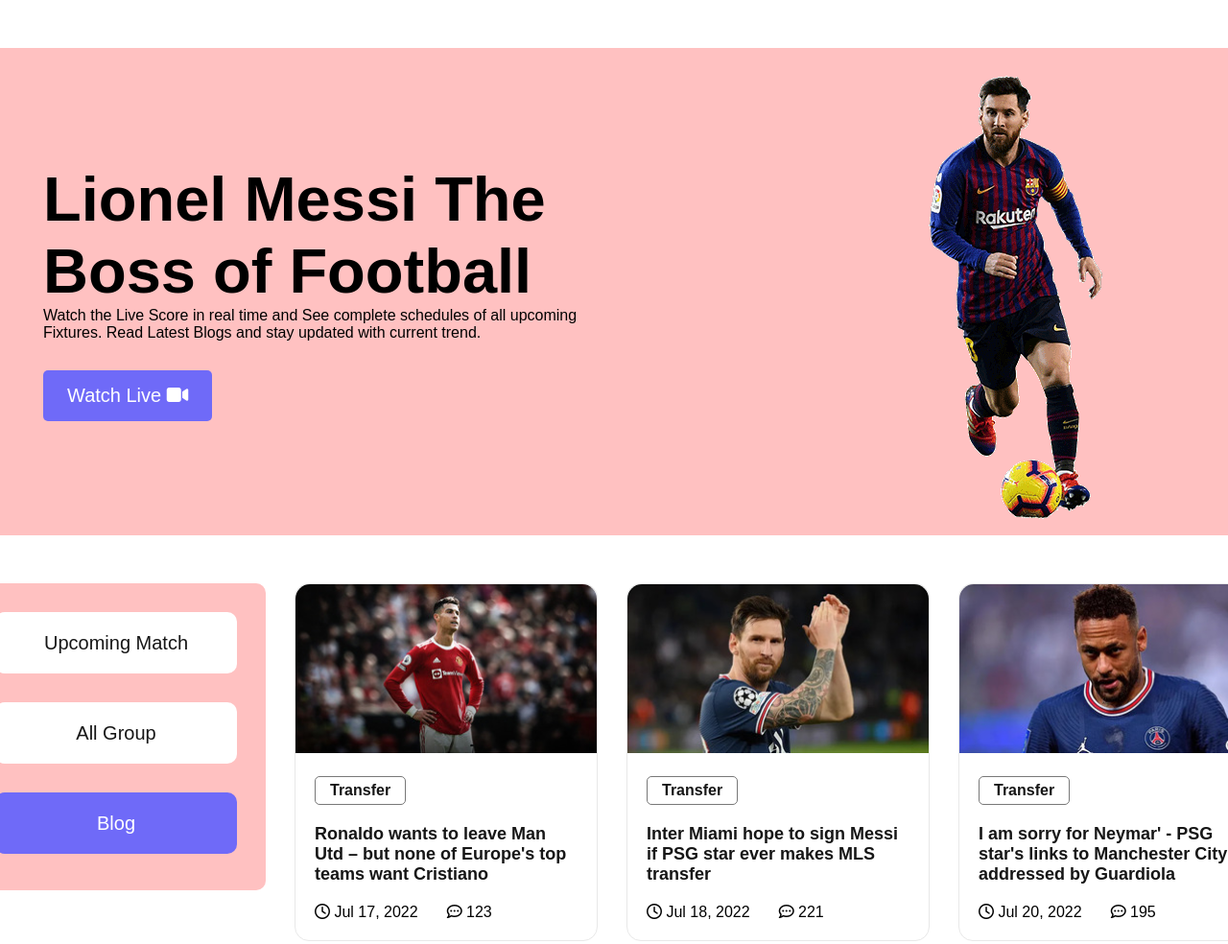
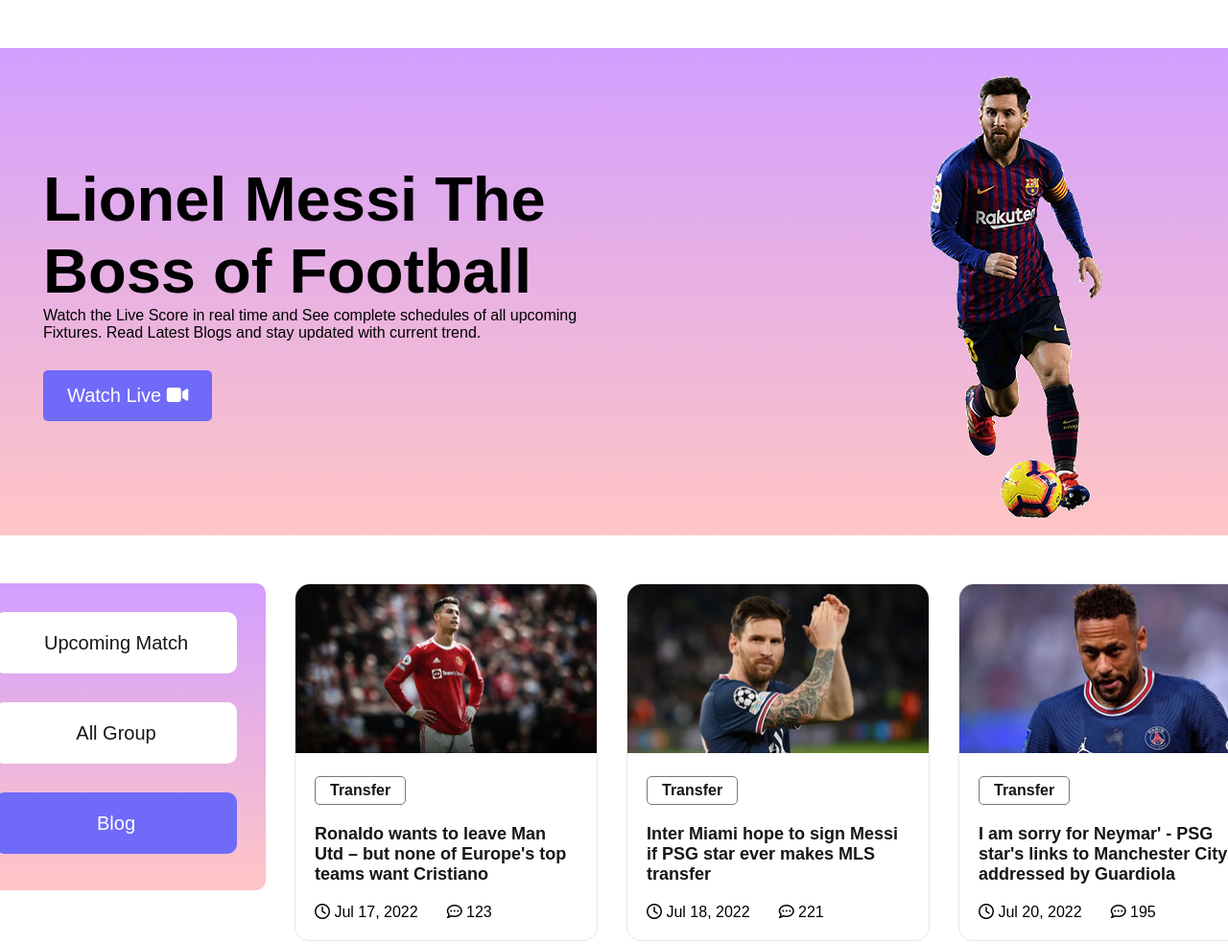
Before and after one commit to saadhossain/finalgoal, a plain HTML site: page index.html in a window 1280 px wide. Shown: the top 984 px of the page at 96% size. Drawn offline with Linux system fonts and the light colour scheme.

Commit message:
Header and nav background color changed

```diff
--- a/style.css
+++ b/style.css
@@ -26,7 +26,8 @@
     display: flex;
     justify-content: space-between;
     align-items: center;
-    background-color: #ffc1c1;
+    /* background-color: #ffc1c1; */
+    background-image:linear-gradient(to top,#ffc5c5,#d39fff);
     border-radius: 30px;
     padding:20px 80px;
     margin:50px 0px;
@@ -90,7 +91,8 @@
 ----------------------*/
 .side-navbar{
     padding:30px;
-    background-color: #ffc1c1;
+    /* background-color: #ffc1c1; */
+    background-image: linear-gradient(to top,#ffc5c5,#d39fff);
     border-radius: 10px;
     height: 260px;
 }
```
